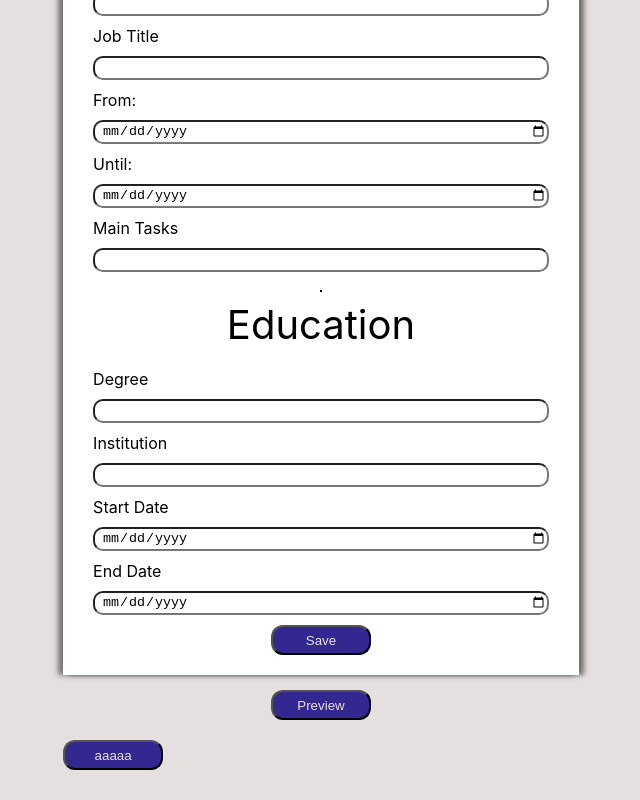
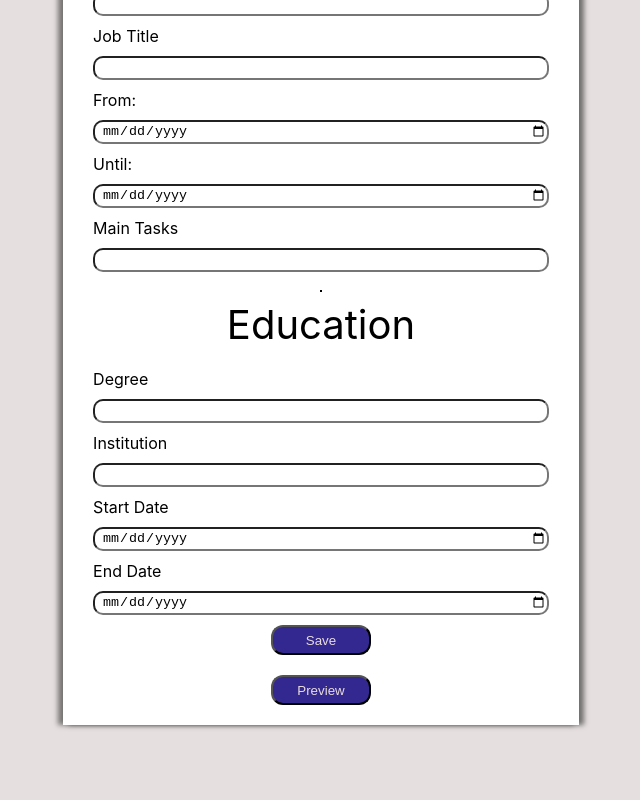
Before and after one commit to alefgomes0/cv, a React (Create React App) app: page / in a window 1280 px wide. Shown: the part 470-1270 px from the top of the page, without its empty margins (319-959 px from the left). After the commit the page ends 1220 px from the top, so only its background shows below. Built offline with nearby package versions, Linux system fonts and the light colour scheme.

Commit message:
Add small fixes

```diff
--- a/src/App.css
+++ b/src/App.css
@@ -65,7 +65,7 @@ button[type="submit"]:hover {
   color: #fff;
 }
 
-.buttonContainer {
+.button-container {
   width: 100%;
   display: flex;
   justify-content: center;
@@ -99,6 +99,10 @@ hr {
   padding: 0;
 }
 
+.top-section > div > p {
+  font-size: 11px;
+}
+
 .full-name {
   align-self: center;
   color: #123f51;
@@ -118,6 +122,11 @@ hr {
 .phone {
   grid-column: -2 / -1;
   align-self: start;
+}
+
+.phone,
+.email {
+  justify-content: end;
 }
 
 .middle-section,
--- a/src/App.js
+++ b/src/App.js
@@ -3,8 +3,6 @@ import { Form } from "./components/form";
 import { DisplayInfo } from "./components/displayinfo"
 import "./App.css";
 
-// Queria conseguir passar esse state pro Form como prop
-// e depois receber o "update" dele
 
 class App extends Component {
   constructor(props) {
@@ -13,26 +11,17 @@ class App extends Component {
     this.state = {
       isEdit: true,
       formData: {},
-      teste: {}
     };
 
-    this.handleFormInfo = this.handleFormInfo.bind(this);
     this.handleButtonClick = this.handleButtonClick.bind(this);
     this.readFormData = this.readFormData.bind(this)
   }
 
-  handleFormInfo(userData) {
-    console.log(userData)
-  }
 
   handleButtonClick() {
     this.setState({
       isEdit: !this.state.isEdit
-    })
-
-    if (!this.state.isEdit) {
-      // ...
-    }
+    }, () => console.log(this.state.formData))
   }
 
   readFormData(userInfo) {
@@ -45,14 +34,11 @@ class App extends Component {
     const { isEdit } = this.state
     return (
       <>
-        {isEdit && <Form passData={this.readFormData} setClick={click => this.clickChild = click}/>}
+        {isEdit && <Form passData={this.readFormData} changeEdit={this.handleButtonClick}/>}
         {!isEdit && <DisplayInfo formInfo={this.state.formData}/>}
-        <div className="buttonContainer">
-          <button onClick={this.handleButtonClick}>
-            {isEdit ? "Preview" : "Edit"}
-          </button>
+        <div className="button-container">
+          {!isEdit && <button onClick={this.handleButtonClick}>Edit</button>}
         </div>
-        <button  onClick={() => this.clickChild()}>aaaaa</button>
       </>
     );
   }
--- a/src/components/displayinfo.js
+++ b/src/components/displayinfo.js
@@ -18,7 +18,7 @@ export class DisplayInfo extends Component {
           </div>
 
           <div className="phone">
-          <svg xmlns="http://www.w3.org/2000/svg" width="24" height="24" viewBox="0 0 24 24"><path fill="currentColor" d="m16.556 12.906l-.455.453s-1.083 1.076-4.038-1.862s-1.872-4.014-1.872-4.014l.286-.286c.707-.702.774-1.83.157-2.654L9.374 2.86C8.61 1.84 7.135 1.705 6.26 2.575l-1.57 1.56c-.433.432-.723.99-.688 1.61c.09 1.587.808 5 4.812 8.982c4.247 4.222 8.232 4.39 9.861 4.238c.516-.048.964-.31 1.325-.67l1.42-1.412c.96-.953.69-2.588-.538-3.255l-1.91-1.039c-.806-.438-1.787-.309-2.417.317Z"/></svg>
+          <svg xmlns="http://www.w3.org/2000/svg" width="24" height="24" viewBox="0 0 24 24"><path fill="currentColor" d="M16 2H8a2 2 0 0 0-2 2v16a2 2 0 0 0 2 2h8a2 2 0 0 0 2-2V4a2 2 0 0 0-2-2zm-3 19h-2v-1h2v1zm3-2H8V5h8v14z"/></svg>
             <p>{`${formInfo.phoneNumber}`}</p>
           </div>
         </div>
--- a/src/components/form.js
+++ b/src/components/form.js
@@ -13,19 +13,13 @@ export class Form extends Component {
 
     this.handleOnSubmit = this.handleOnSubmit.bind(this);
     this.handleOnChange = this.handleOnChange.bind(this);
-    this.getAlert = this.getAlert.bind(this);
+    this.changeEdit = this.changeEdit.bind(this)
   }
 
-  componentDidMount() {
-    this.props.setClick(this.getAlert);
- }
-
- getAlert() {
-    this.props.passData(this.state.fieldsTags)
- }
 
   handleOnSubmit(event) {
     event.preventDefault();
+    this.props.passData(this.state.fieldsTags);
   }
 
   handleOnChange(event) {
@@ -36,7 +30,12 @@ export class Form extends Component {
         ...this.state.fieldsTags,
         [fieldName]: event.target.value
       }
-    }, () => console.log(this.state.fieldsTags))
+    })
+  }
+
+  changeEdit() {
+    this.props.changeEdit();
+    this.props.passData(this.state.fieldsTags);
   }
 
 
@@ -77,7 +76,9 @@ export class Form extends Component {
         </section>
 
         <button type="submit">Save</button>
+        <button onClick={this.changeEdit}>Preview</button>
       </form>
+
     );
   }
 }
```
